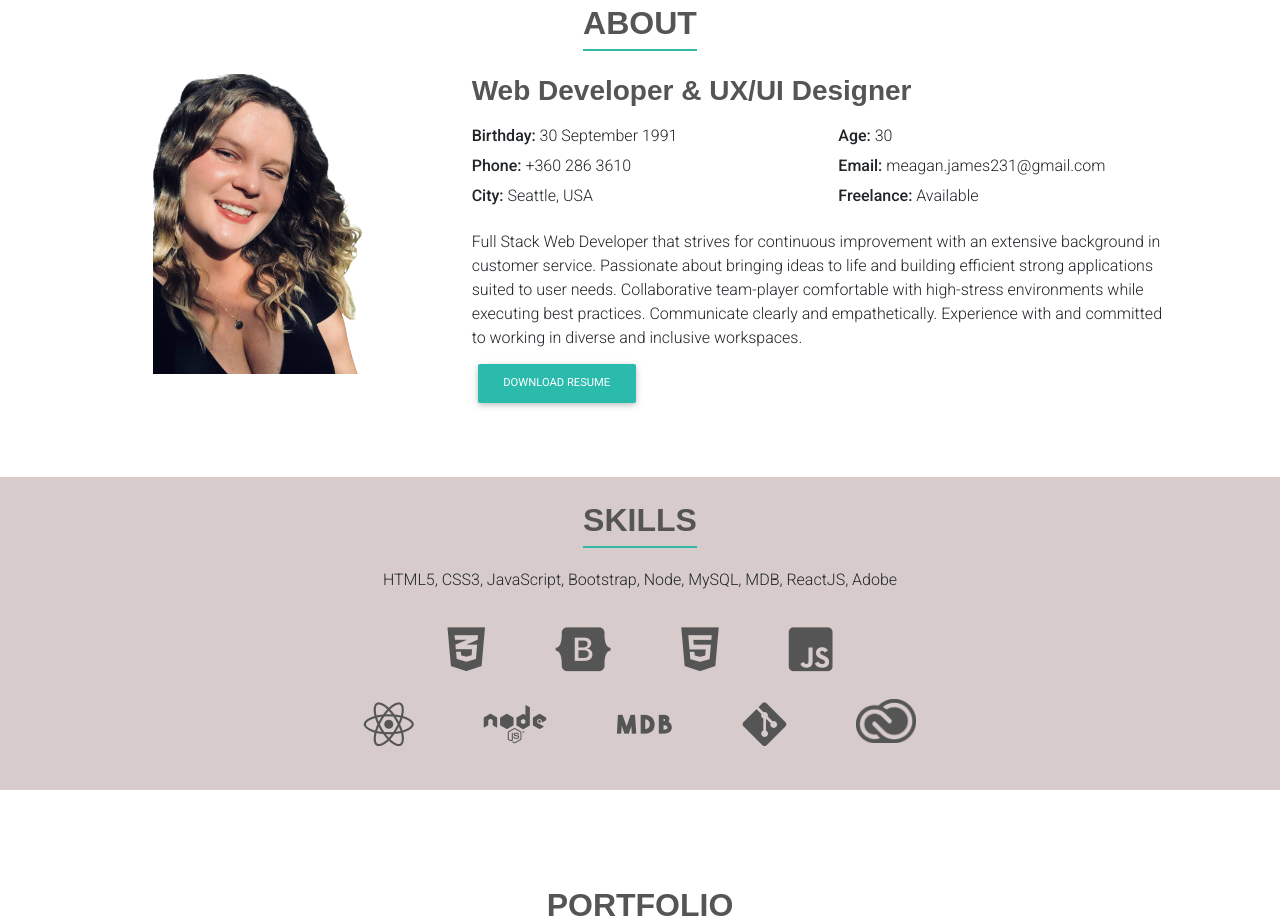
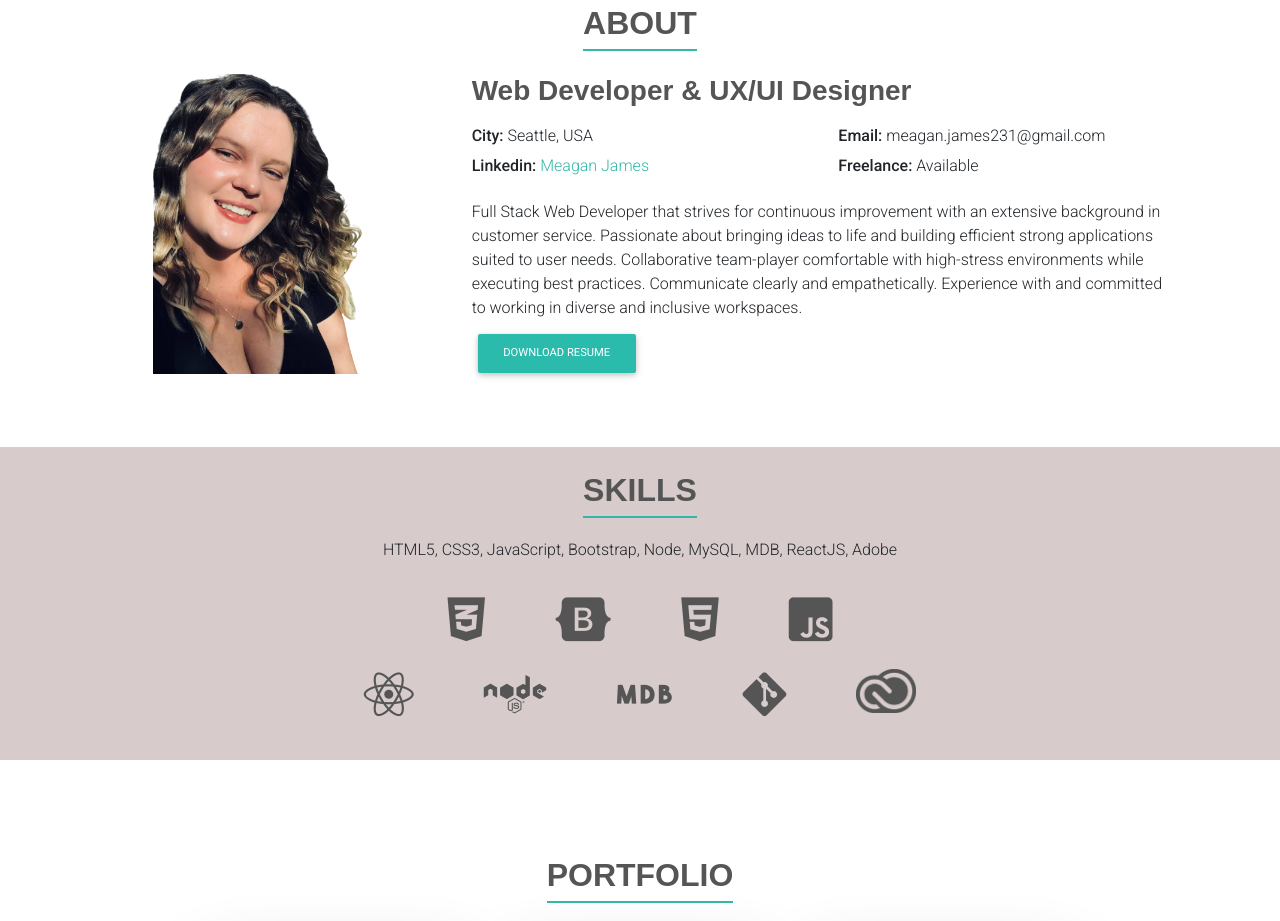
Before and after one commit to merikettapearl212/mjreact-portfolio, a React (Create React App) app: page / in a window 1280 px wide. Shown: the part 840-1761 px from the top of the page. Built offline with nearby package versions, Linux system fonts and the light colour scheme.

Commit message:
fixed link to linkin

```diff
--- a/src/components/About/index.js
+++ b/src/components/About/index.js
@@ -42,14 +42,16 @@ const About = () => {
             <MDBRow>
               <MDBCol>
                   <ul>
-                    <li><strong>Birthday:</strong> 30 September 1991</li>
-                    <li><strong>Phone:</strong> +360 286 3610</li>
+                    {/* <li><strong>Birthday:</strong> 30 September 1991</li> */}
+                    {/* <li><strong>Phone:</strong> +360 286 3610</li> */}
                     <li><strong>City:</strong> Seattle, USA</li>
+                    <li><strong>Linkedin:</strong> <a style={{ color: "#34b7a7" }}href="https://www.linkedin.com/in/meagan-james-502b78191/"> Meagan James</a> </li>
+
                   </ul>
               </MDBCol>
               <MDBCol >
                   <ul>
-                    <li><strong>Age:</strong> 30</li>
+                    {/* <li><strong>Linkedin:</strong></li> */}
                     <li><strong>Email:</strong> meagan.james231@gmail.com</li>
                     <li><strong>Freelance:</strong> Available</li>
                   </ul>
```
